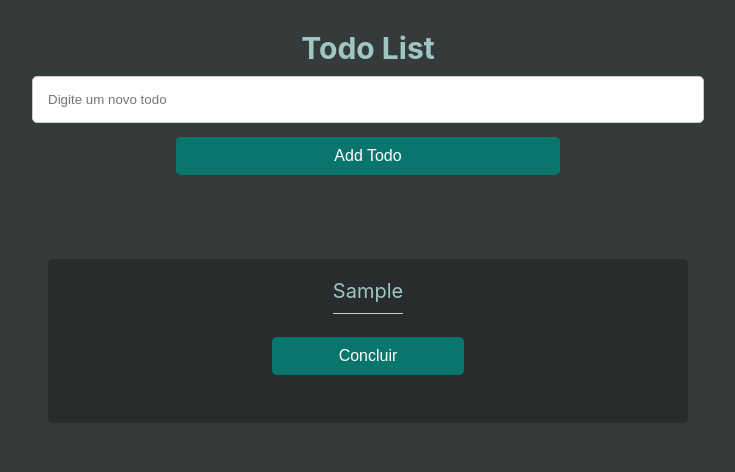
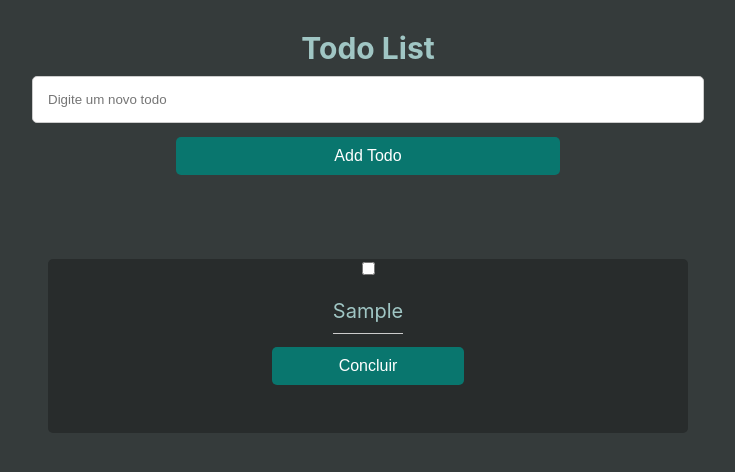
Before and after one commit to AllysomFernando/JefersonClass-ToDoList, a React (Create React App) app: page / in a window 1280 px wide. Both pictures are taken after typing "Sample" into the empty fields and a click on the button "Add Todo". Shown: the top 472 px of the page, without its empty margins (272-1007 px from the left). Built offline with nearby package versions, Linux system fonts and the light colour scheme.

Commit message:
style: Update TodoList component to include checkbox for each todo item

```diff
--- a/src/componentes/todo-list/index.tsx
+++ b/src/componentes/todo-list/index.tsx
@@ -39,7 +39,11 @@ const TodoList = () => {
 				<ul className="ulTodo">
 					{todos.map((todo, index) => (
 						<li className="listaTodo" key={todo.id}>
-							<p className="titleTodo">{todo.title}</p>
+							<div className="divCheckBox">
+								<input className="checkBox" type="checkbox" id={`checkbox-${todo.id}`} />
+								<label htmlFor={`checkbox-${todo.id}`} className="checkBoxLabel"></label>
+								<p className="titleTodo">{todo.title}</p>
+							</div>
 							<button className="finalizarButton" onClick={() => concluiTodo(index)}>Concluir</button>
 						</li>
 					))}
```
